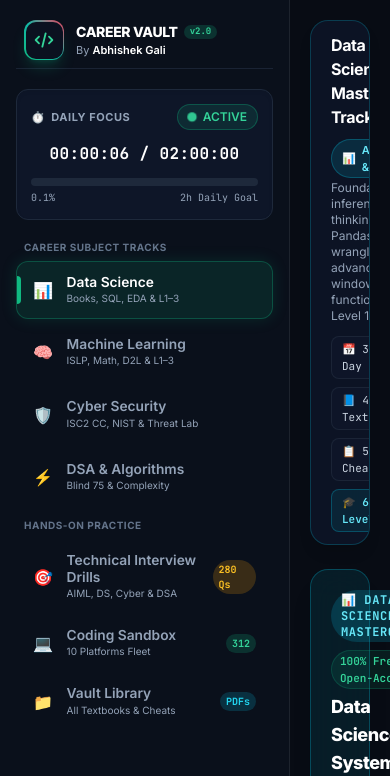
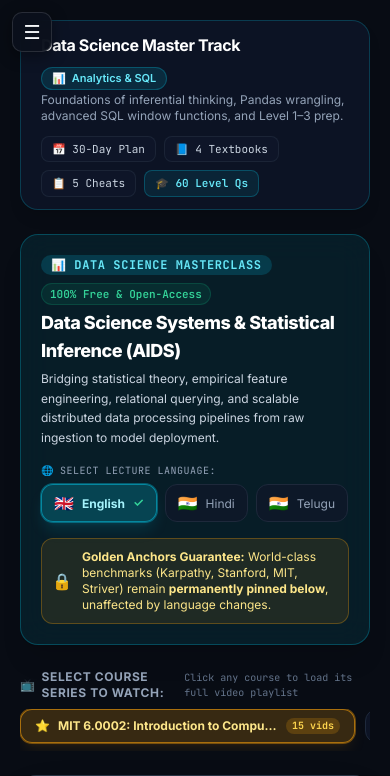
Before and after one commit to Abhishek-Gali/career-learning-vault-web, a FastAPI app: page / in a window 390 px wide. Shown: the top 776 px of the page. Run offline with FastAPI, Linux system fonts and the light colour scheme; data comes from the database, SQL or seed files in the repository; data that the repository does not hold is empty; some libraries are stand-ins or nearby versions.

Commit message:
fix: mobile responsive sidebar with hamburger menu + single-video-at-a-time playback (v3.2.0)

```diff
--- a/static/js/app.js
+++ b/static/js/app.js
@@ -206,6 +206,10 @@
       item.addEventListener('click', () => {
         const view = item.dataset.view;
         this.switchView(view);
+        // Auto-close sidebar on mobile after navigation
+        if (window.innerWidth < 768) {
+          this.closeMobileSidebar();
+        }
       });
     });
   },
@@ -946,10 +950,11 @@
     const v = videos[idx];
     if (!v) return;
 
-    // Smooth theater update
+    // Smooth theater update — pause all other track iframes first
+    this.pauseAllIframesExcept(`${trackKey}-theater-iframe`);
     const iframe = document.getElementById(`${trackKey}-theater-iframe`);
     if (iframe) {
-      iframe.src = `https://www.youtube-nocookie.com/embed/${v.id}?autoplay=1&rel=0`;
+      iframe.src = `https://www.youtube-nocookie.com/embed/${v.id}?autoplay=1&rel=0&enablejsapi=1`;
     }
 
     const titleEl = document.getElementById(`${trackKey}-video-title`);
@@ -1324,7 +1329,7 @@
             <iframe
               id="${trackKey}-theater-iframe"
               class="w-full h-full"
-              src="https://www.youtube-nocookie.com/embed/${activeVideo.id}?rel=0"
+              src="https://www.youtube-nocookie.com/embed/${activeVideo.id}?rel=0&enablejsapi=1"
               title="${activeVideo.title}"
               frameborder="0"
               allow="accelerometer; autoplay; clipboard-write; encrypted-media; gyroscope; picture-in-picture; web-share"
@@ -1418,7 +1423,7 @@
           <!-- Scrollable Full Video Queue (Like YouTube Playlist Sidebar) -->
           <div
             id="${trackKey}-playlist-queue"
-            class="space-y-2 max-h-[560px] overflow-y-auto pr-1"
+            class="space-y-2 max-h-[300px] lg:max-h-[560px] overflow-y-auto pr-1"
             style="scrollbar-width: thin; scrollbar-color: #334155 #0b1120;">
             ${playlistItemsHtml}
           </div>
@@ -2378,6 +2383,41 @@
     }
   },
 
+  // ── Mobile Sidebar Toggle ─────────────────────────────────────────────────
+  toggleMobileSidebar() {
+    const sidebar = document.querySelector('.vault-sidebar');
+    const overlay = document.getElementById('sidebar-overlay');
+    const btn = document.getElementById('mobile-menu-btn');
+    if (!sidebar || !overlay) return;
+    const isOpen = sidebar.classList.contains('sidebar-open');
+    sidebar.classList.toggle('sidebar-open', !isOpen);
+    overlay.classList.toggle('sidebar-open', !isOpen);
+    if (btn) btn.textContent = isOpen ? '☰' : '✕';
+  },
+
+  closeMobileSidebar() {
+    const sidebar = document.querySelector('.vault-sidebar');
+    const overlay = document.getElementById('sidebar-overlay');
+    const btn = document.getElementById('mobile-menu-btn');
+    if (sidebar) sidebar.classList.remove('sidebar-open');
+    if (overlay) overlay.classList.remove('sidebar-open');
+    if (btn) btn.textContent = '☰';
+  },
+
+  // ── Single Video Playback (pause all others) ──────────────────────────────
+  pauseAllIframesExcept(activeIframeId) {
+    document.querySelectorAll('iframe[id$="-theater-iframe"]').forEach(iframe => {
+      if (iframe.id !== activeIframeId && iframe.contentWindow) {
+        try {
+          iframe.contentWindow.postMessage(
+            JSON.stringify({ event: 'command', func: 'pauseVideo', args: [] }),
+            '*'
+          );
+        } catch (e) { /* cross-origin, safe to ignore */ }
+      }
+    });
+  },
+
   resetCode() {
     if (!this.state.activeChallenge) return;
     const starter = this.state.activeChallenge.initial_code;
--- a/templates/index.html
+++ b/templates/index.html
@@ -38,7 +38,7 @@
   </script>
 
   <!-- Refero Design & Watermelon UI Styles -->
-  <link rel="stylesheet" href="/static/css/refero_watermelon.css?v=3.1.0">
+  <link rel="stylesheet" href="/static/css/refero_watermelon.css?v=3.2.0">
 
   <!-- Canvas Confetti CDN -->
   <script src="https://cdn.jsdelivr.net/npm/canvas-confetti@1.9.2/dist/confetti.browser.min.js"></script>
@@ -147,9 +147,80 @@
       font-size: 1.25rem;
       flex-shrink: 0;
     }
+
+    /* ── Mobile Hamburger Button ──────────────────────────────── */
+    .mobile-menu-btn {
+      display: none;
+      position: fixed;
+      top: 12px;
+      left: 12px;
+      z-index: 60;
+      width: 40px;
+      height: 40px;
+      border-radius: 10px;
+      background: rgba(11, 16, 28, 0.95);
+      border: 1px solid rgba(255, 255, 255, 0.12);
+      color: #f8fafc;
+      font-size: 1.2rem;
+      cursor: pointer;
+      align-items: center;
+      justify-content: center;
+      backdrop-filter: blur(12px);
+      box-shadow: 0 4px 16px rgba(0, 0, 0, 0.4);
+      transition: all 0.2s ease;
+    }
+    .mobile-menu-btn:hover {
+      border-color: rgba(16, 185, 129, 0.4);
+    }
+
+    /* ── Mobile Sidebar Overlay Backdrop ──────────────────────── */
+    .sidebar-overlay {
+      display: none;
+      position: fixed;
+      inset: 0;
+      background: rgba(0, 0, 0, 0.6);
+      z-index: 45;
+      backdrop-filter: blur(4px);
+    }
+
+    /* ── Mobile Responsive Breakpoints ────────────────────────── */
+    @media (max-width: 767px) {
+      .mobile-menu-btn {
+        display: flex;
+      }
+      .vault-sidebar {
+        position: fixed;
+        left: -300px;
+        top: 0;
+        height: 100vh;
+        width: 290px;
+        z-index: 50;
+        transition: left 0.3s cubic-bezier(0.16, 1, 0.3, 1);
+        box-shadow: none;
+      }
+      .vault-sidebar.sidebar-open {
+        left: 0;
+        box-shadow: 8px 0 32px rgba(0, 0, 0, 0.5);
+      }
+      .sidebar-overlay.sidebar-open {
+        display: block;
+      }
+      .vault-main {
+        width: 100%;
+        padding-top: 56px; /* room for hamburger */
+      }
+    }
   </style>
 </head>
 <body class="bg-[#080c14] text-slate-100 font-sans antialiased">
+
+  <!-- Mobile Hamburger Menu Button -->
+  <button class="mobile-menu-btn" onclick="App.toggleMobileSidebar()" aria-label="Toggle Menu" id="mobile-menu-btn">
+    ☰
+  </button>
+
+  <!-- Mobile Sidebar Overlay Backdrop -->
+  <div class="sidebar-overlay" id="sidebar-overlay" onclick="App.toggleMobileSidebar()"></div>
 
   <div class="vault-layout">
 
@@ -1377,7 +1448,7 @@
   </div>
 
   <!-- App Scripts -->
-  <script src="/static/js/timer.js?v=3.1.0"></script>
-  <script src="/static/js/app.js?v=3.1.0"></script>
+  <script src="/static/js/timer.js?v=3.2.0"></script>
+  <script src="/static/js/app.js?v=3.2.0"></script>
 </body>
 </html>
```
